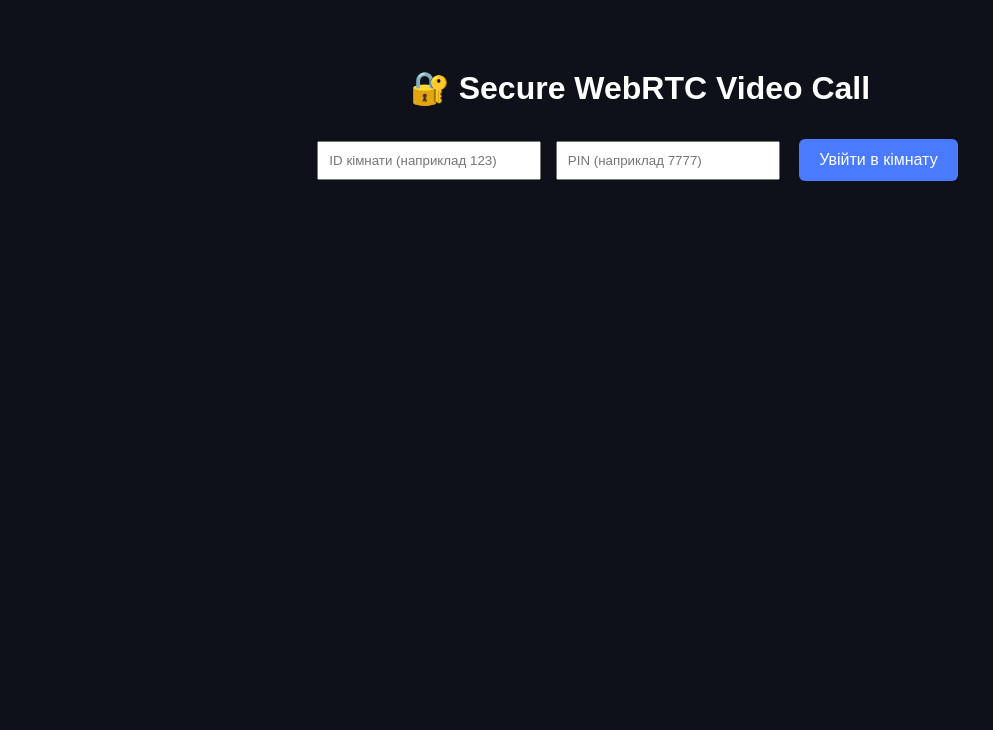
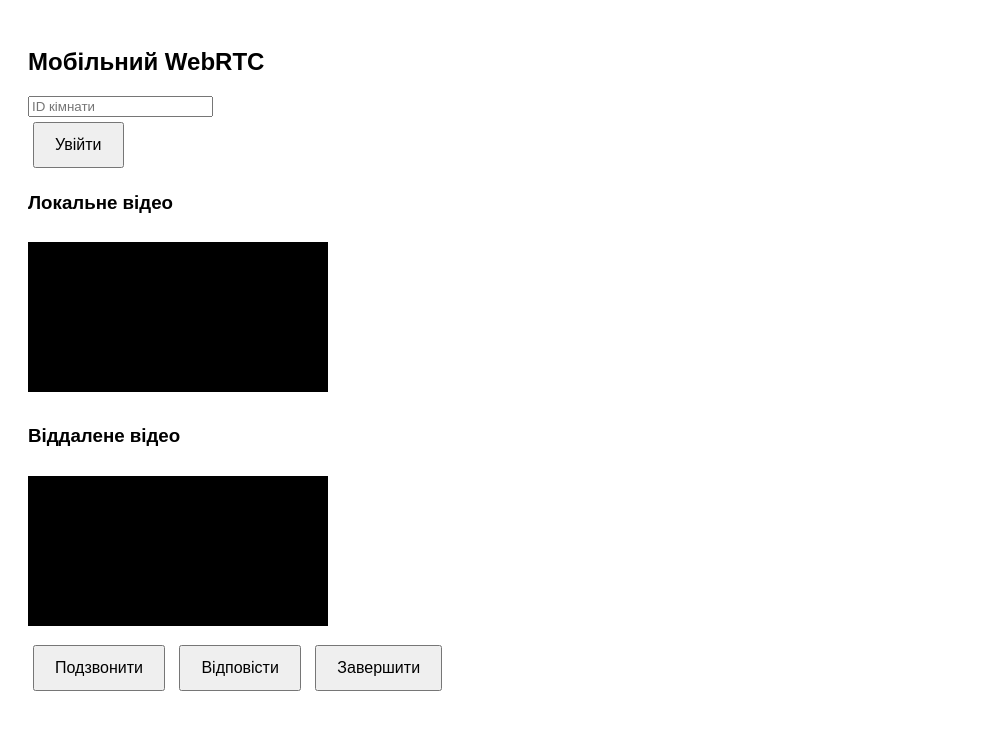
Before and after one commit to sipcz/webphone2, a website: page public/index.html in a window 1280 px wide. Shown: the whole page, without its empty margins (0-993 px from the left). Drawn offline with Linux system fonts and the light colour scheme.

Commit message:
Update index.html

```diff
--- a/public/index.html
+++ b/public/index.html
@@ -2,39 +2,31 @@
 <html lang="uk">
 <head>
   <meta charset="UTF-8">
-  <title>Secure WebRTC Call</title>
-  <link rel="stylesheet" href="style.css">
+  <title>Mobile WebRTC</title>
+  <style>
+    body { font-family: sans-serif; padding: 20px; }
+    video { width: 100%; max-width: 300px; background: #000; margin: 10px 0; }
+    button { padding: 12px 20px; margin: 5px; font-size: 16px; }
+  </style>
 </head>
 <body>
 
-<div class="container">
+<h2>Мобільний WebRTC</h2>
 
-  <h1>🔐 Secure WebRTC Video Call</h1>
+<input id="room" placeholder="ID кімнати">
+<br>
+<button id="join">Увійти</button>
 
-  <div class="room-box">
-    <input id="roomId" placeholder="ID кімнати (наприклад 123)" />
-    <input id="pin" placeholder="PIN (наприклад 7777)" />
-    <button id="joinRoom">Увійти в кімнату</button>
-  </div>
+<h3>Локальне відео</h3>
+<video id="localVideo" autoplay playsinline muted></video>
 
-  <div id="callUI" class="hidden">
-    <div class="video-wrapper">
-      <video id="localVideo" autoplay muted playsinline></video>
-      <video id="remoteVideo" autoplay playsinline></video>
-    </div>
+<h3>Віддалене відео</h3>
+<video id="remoteVideo" autoplay playsinline></video>
 
-    <div class="controls">
-      <button id="startCall">📞 Почати дзвінок</button>
-      <button id="answerCall">📲 Відповісти</button>
-      <button id="hangup">❌ Завершити</button>
-    </div>
-
-    <div class="status">
-      Статус: <span id="status">Очікування…</span>
-    </div>
-  </div>
-
-</div>
+<br>
+<button id="callBtn">Подзвонити</button>
+<button id="answerBtn">Відповісти</button>
+<button id="hangupBtn">Завершити</button>
 
 <script src="script.js"></script>
 </body>
```
